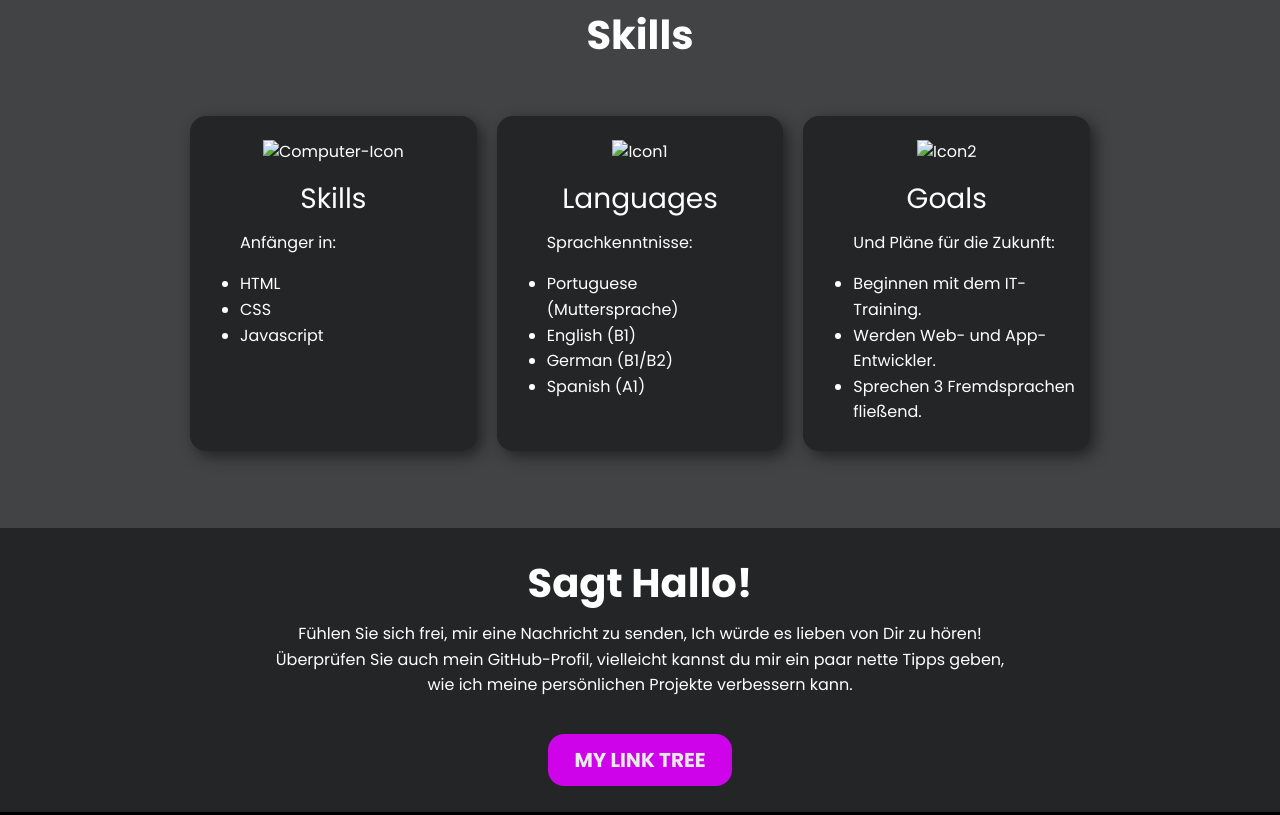
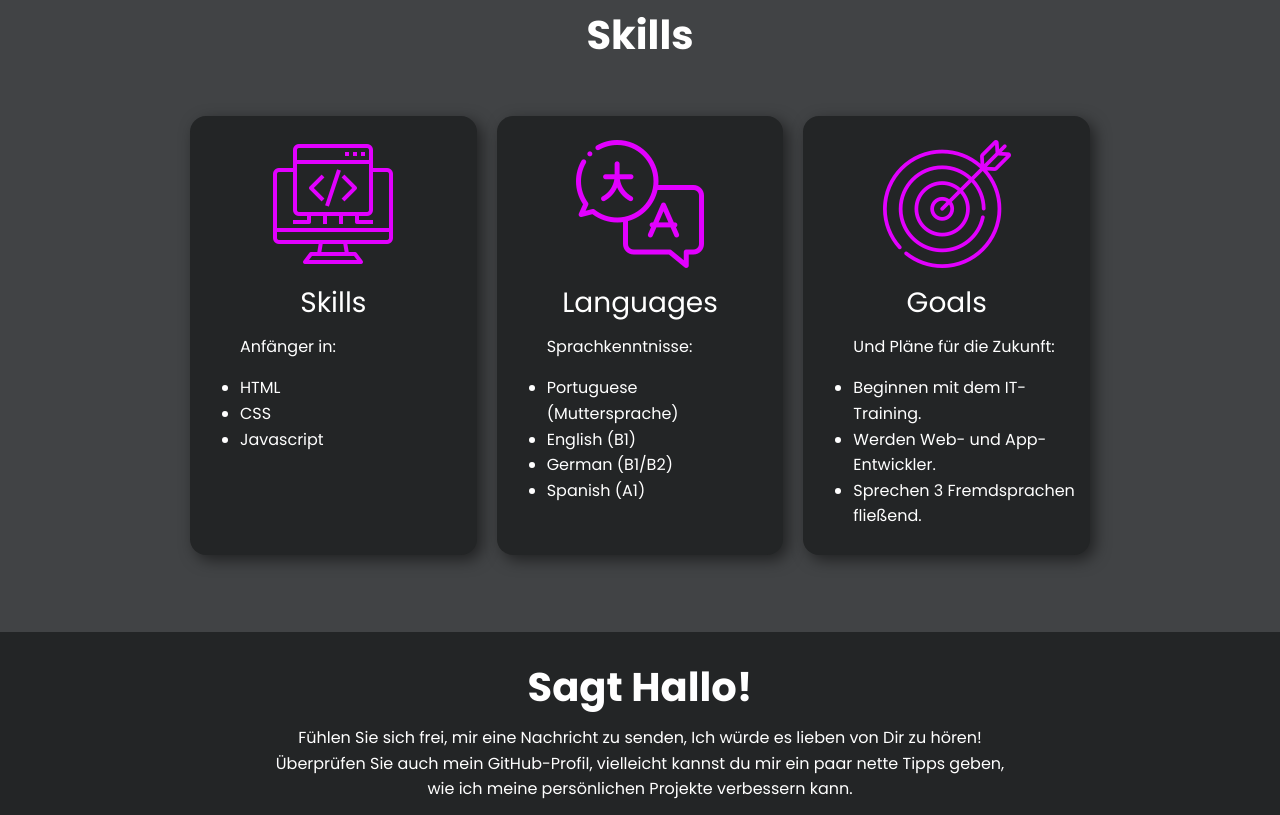
Before and after one commit to vanessalocatelligama/meinprojekt, a plain HTML site: page index.html in a window 1280 px wide. Shown: the part 1520-2335 px from the top of the page. Drawn offline with nearby package versions, Linux system fonts and the light colour scheme.

Commit message:
Update index.html

```diff
--- a/index.html
+++ b/index.html
@@ -85,7 +85,7 @@
     <h1>Skills</h1>
     <div class="skills-div">
       <div>
-        <img class="icon-pic" src="img/computer.png" alt="Computer-Icon">
+        <img class="icon-pic" src="computer.png" alt="Computer-Icon">
         <h3>Skills</h3>
         <ul class="skills-list">
           <p>Anfänger in:</p>
@@ -96,7 +96,7 @@
       </div>
 
       <div>
-        <img class="icon-pic" src="img/languages.png" alt="Icon1">
+        <img class="icon-pic" src="languages.png" alt="Icon1">
         <h3>Languages</h3>
         <ul class="skills-list">
           <p>Sprachkenntnisse:</p>
@@ -108,7 +108,7 @@
       </div>
 
       <div>
-        <img class="icon-pic" src="img/target.png" alt="Icon2">
+        <img class="icon-pic" src="target.png" alt="Icon2">
         <h3>Goals</h3>
         <ul class="skills-list">
           <p>Und Pläne für die Zukunft:</p>
```
